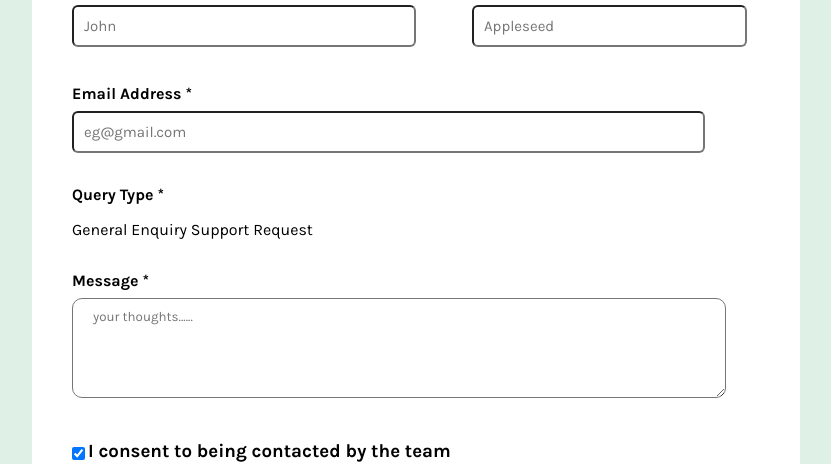
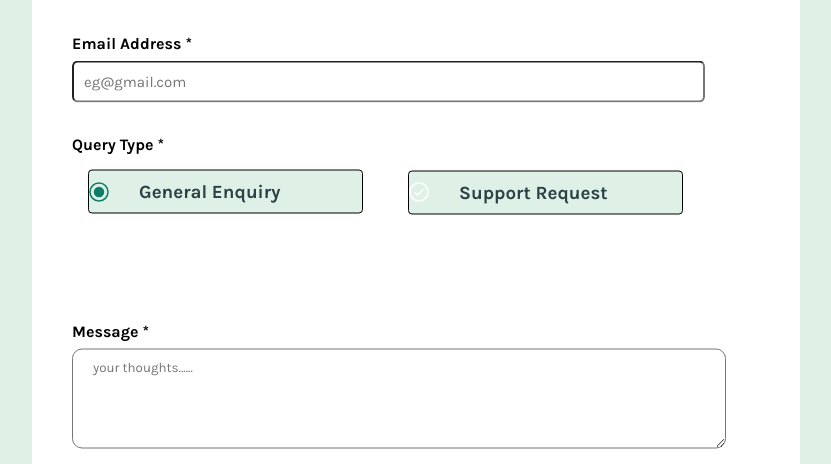
Before and after one commit to Onyekachi10/contact-app-main, a plain HTML site: page index.html in a window 1280 px wide. Shown: the part 336-800 px from the top of the page, without its empty margins (224-1055 px from the left). Drawn offline with Linux system fonts and the light colour scheme; a web font is replaced by a local one.

Commit message:
Update index.html

```diff
--- a/index.html
+++ b/index.html
@@ -40,8 +40,8 @@ autocomplete="email" required placeholder="eg@gmail.com">
 
 <!-- QUERY LIST -->
 <h2 class="query">Query Type *</h2>
-<label for="query1"  class="value">General Enquiry</label>
-<label for="query" class="value2" >Support Request</label>
+<h3  class="value">General Enquiry</h2>
+<h3 class="value2">Support Request</h2>
 <span class="box-err"></span>
 
 <!-- MESSAGE -->
```
